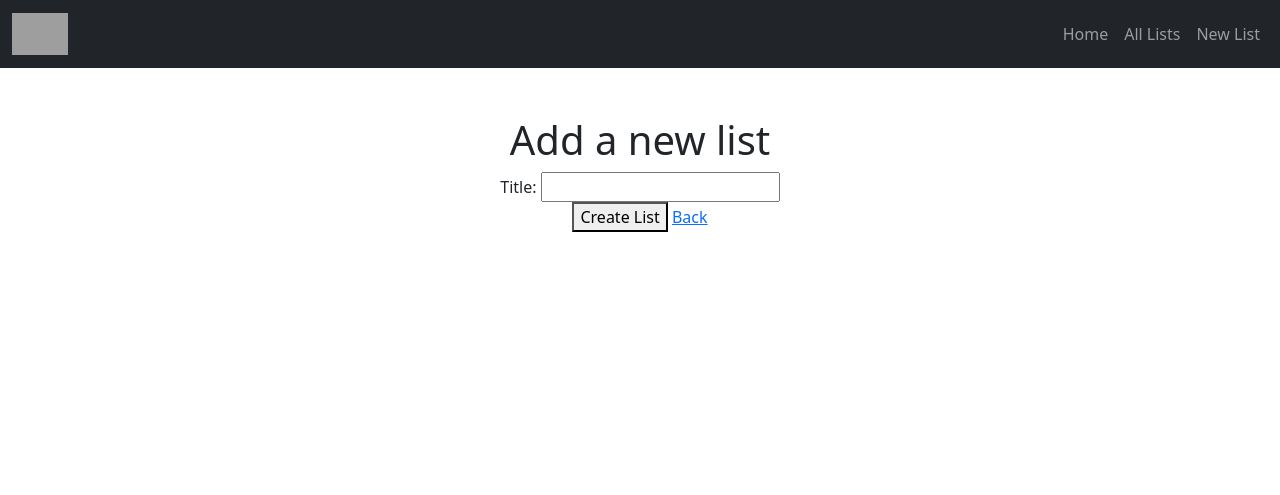
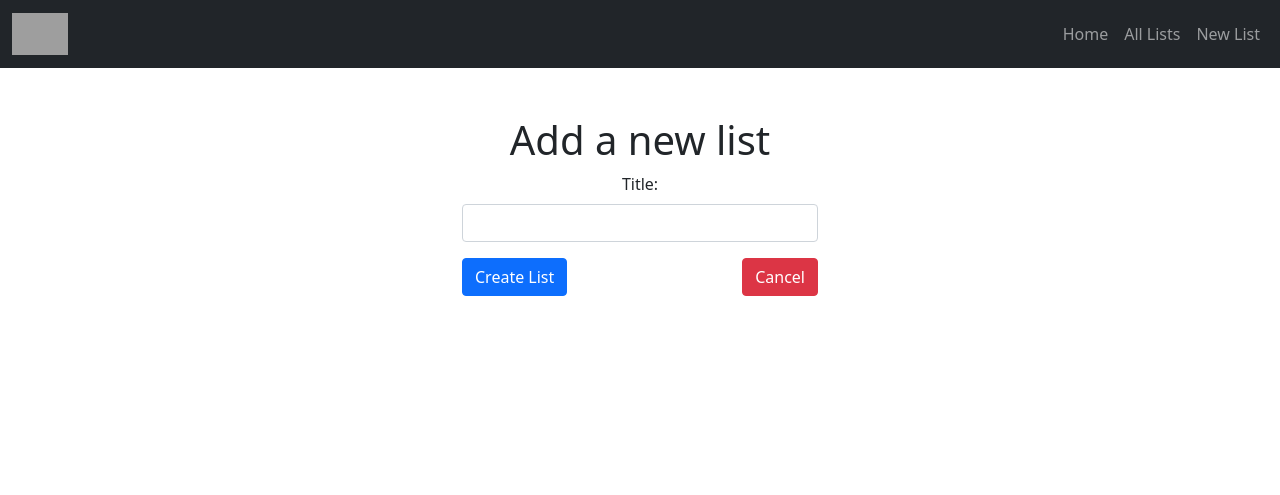
Before and after one commit to nico-nunez/slh-api-v0.1, a Node server app: page /lists/new in a window 1280 px wide. Shown: the top 495 px of the page. Run offline with Node 20, Linux system fonts and the light colour scheme; some libraries are stand-ins or nearby versions; grey boxes are pictures that could not be loaded.

Commit message:
add styling to lists/new view

```diff
--- a/views/lists/new.ejs
+++ b/views/lists/new.ejs
@@ -1,11 +1,18 @@
 <% layout('layouts/boilerplate') %>
 
-<h1>Add a new list</h1>
-<form action="/lists" method="POST">
-    <div>
-        <label for="title">Title: </label>
-        <input type="text" name="list[title]" id="title">
+<div class="row">
+    <h1 class="text-center">Add a new list</h1>
+    <div class="col-md-4 offset-md-4">
+        <form action="/lists" method="POST">
+            <div class="mb-3">
+                <label class="form-label" for="title">Title: </label>
+                <input class="form-control" type="text" name="list[title]" id="title">
+            </div>
+            <div class="d-flex justify-content-between">
+                <button type="submit" class="btn btn-primary">Create List</button>
+                <a href="/lists" class="btn btn-danger">Cancel</a>
+            </div>
+        </form>
     </div>
-    <button type="submit">Create List</button>
-    <a href="/lists">Back</a>
-</form>
+
+</div>
```
